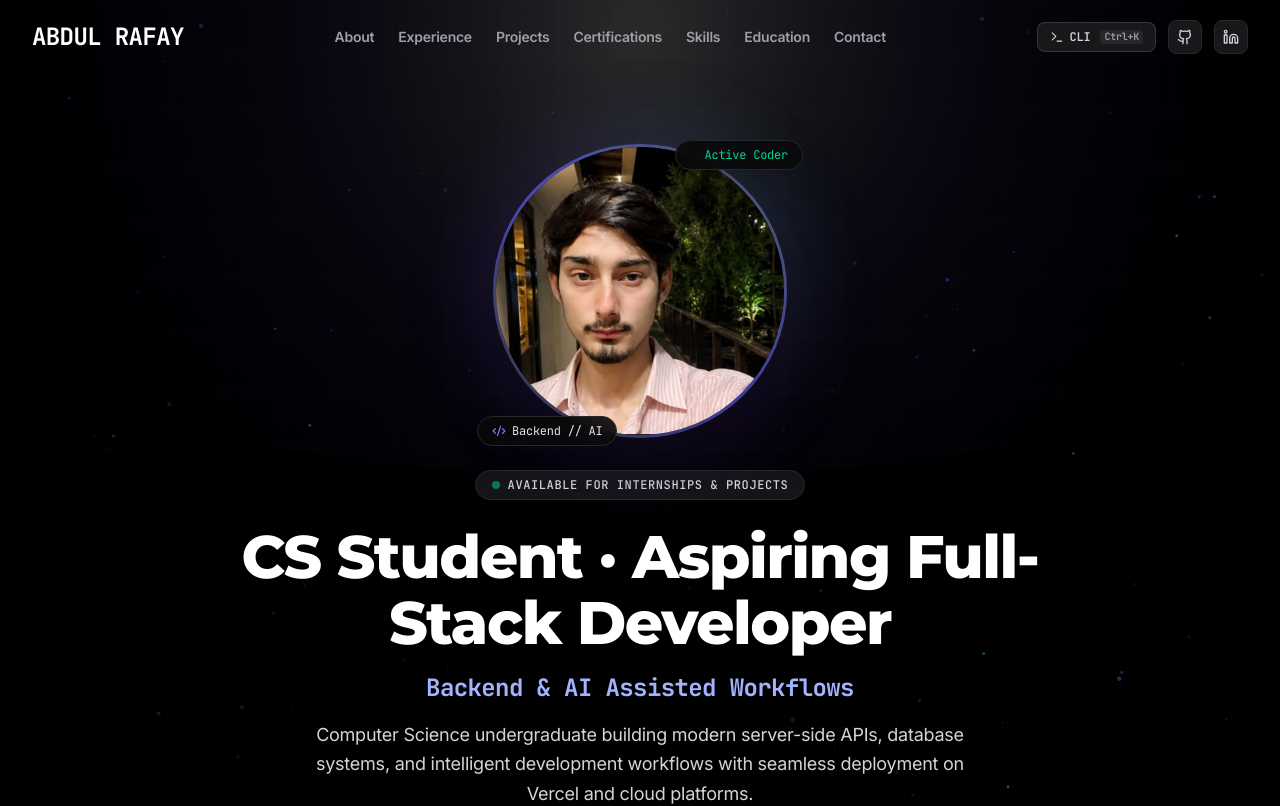
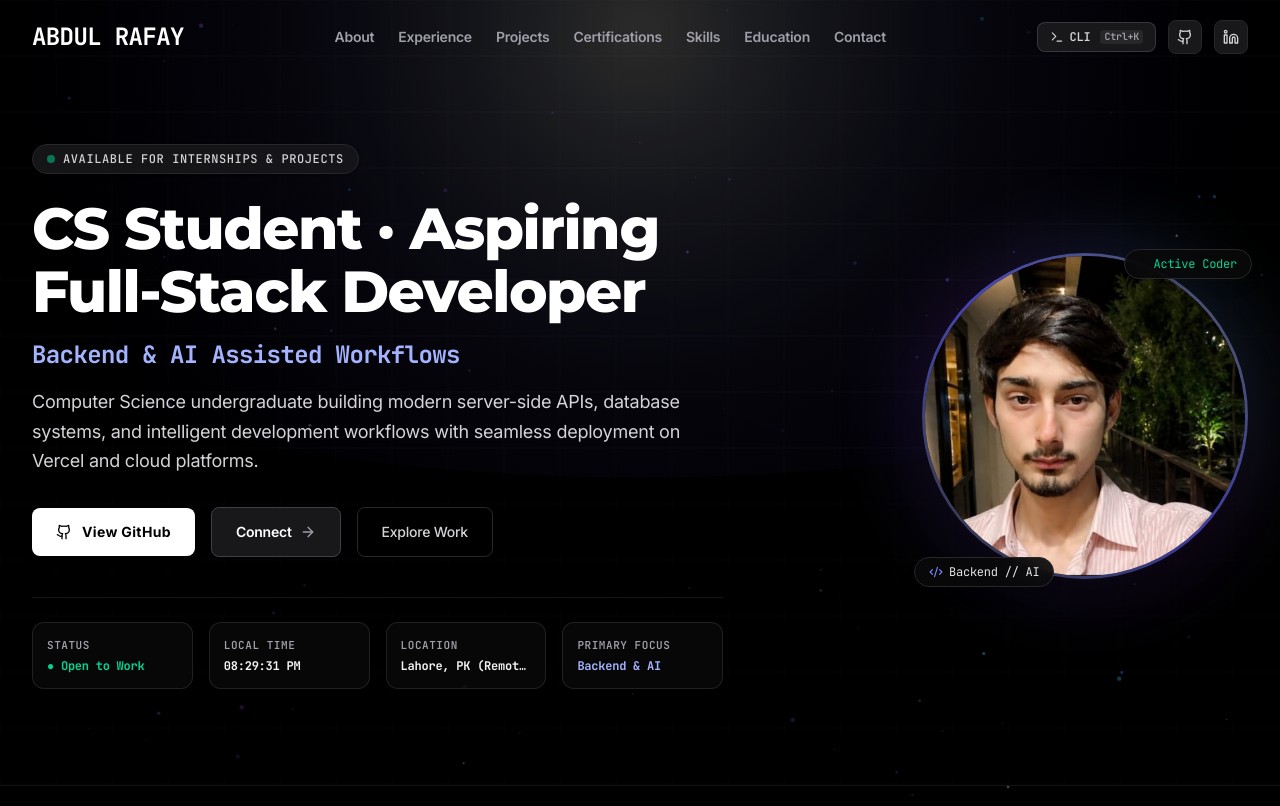
Before and after one commit to AbdulRafaytech/MyPortfolioWebsite, a React (Vite) app: page / in a window 1280 px wide. Shown: the top 806 px of the page. Built offline with nearby package versions, Linux system fonts and the light colour scheme.

Commit message:
fix: restore 2-column hero layout with centered 1:1 portrait inside circular frame

```diff
--- a/src/components/Hero.jsx
+++ b/src/components/Hero.jsx
@@ -24,60 +24,33 @@
 
   return (
     <section id="hero" className="relative pt-28 pb-16 sm:pt-36 sm:pb-24 border-b border-zinc-900/80">
-      <div className="max-w-5xl mx-auto px-4 sm:px-6 lg:px-8 text-center flex flex-col items-center">
-        {/* Centered Modern Animated Profile Picture */}
-        <div className="relative group mb-8">
-          {/* Soft Ambient Glowing Aura */}
-          <div className="absolute -inset-3 rounded-full bg-gradient-to-tr from-indigo-500/40 via-purple-500/30 to-cyan-400/40 opacity-70 blur-2xl group-hover:opacity-100 transition duration-700 animate-pulse"></div>
-
-          {/* Outer Rotating Gradient Ring */}
-          <div className="relative p-[3px] rounded-full bg-gradient-to-tr from-zinc-700 via-indigo-500/70 to-zinc-600 shadow-2xl">
-            {/* Full Centered Circular Portrait */}
-            <div className="w-52 h-52 sm:w-64 sm:h-64 md:w-72 md:h-72 rounded-full overflow-hidden bg-zinc-950 shadow-2xl relative">
-              <img
-                src="/profile.jpg"
-                alt="Abdul Rafay"
-                className="w-full h-full object-cover object-center transition-transform duration-500 group-hover:scale-105"
-                loading="eager"
-              />
-            </div>
-          </div>
-
-          {/* Centered Floating Tech Micro-Badges */}
-          <div className="absolute -bottom-2 -left-2 sm:-left-4 bg-zinc-950/90 border border-zinc-800 backdrop-blur-md px-3.5 py-1.5 rounded-full shadow-lg flex items-center gap-1.5 text-xs font-mono text-zinc-200">
-            <Code2 className="w-3.5 h-3.5 text-indigo-400" />
-            <span>Backend // AI</span>
-          </div>
-
-          <div className="absolute -top-1 -right-2 sm:-right-4 bg-zinc-950/90 border border-zinc-800 backdrop-blur-md px-3.5 py-1.5 rounded-full shadow-lg flex items-center gap-1.5 text-xs font-mono text-emerald-400">
-            <span className="w-2 h-2 rounded-full bg-emerald-400 animate-ping"></span>
-            <span>Active Coder</span>
-          </div>
-        </div>
-
+      <div className="max-w-7xl mx-auto px-4 sm:px-6 lg:px-8">
+        <div className="flex flex-col-reverse lg:flex-row items-center justify-between gap-12 lg:gap-16">
+          {/* Left Column: Bold Text & Information */}
+          <div className="w-full lg:w-3/5 text-left flex flex-col items-start">
             {/* Status Badge */}
-        <div className="inline-flex items-center gap-2 px-4 py-1.5 rounded-full bg-zinc-900/90 border border-zinc-800 text-xs font-mono font-medium text-zinc-300 mb-6 shadow-sm">
+            <div className="inline-flex items-center gap-2 px-3.5 py-1.5 rounded-full bg-zinc-900/90 border border-zinc-800 text-xs font-mono font-medium text-zinc-300 mb-6 shadow-sm">
               <span className="w-2 h-2 rounded-full bg-emerald-400 animate-pulse"></span>
               <span className="uppercase tracking-wider">Available for Internships &amp; Projects</span>
             </div>
 
-        {/* Main Headline - Centered Bold Geometric Font */}
-        <h1 className="text-4xl sm:text-5xl lg:text-6xl font-extrabold text-white tracking-tight leading-[1.1] font-['Montserrat',sans-serif] max-w-4xl">
+            {/* Main Headline - Sharp Geometric Font */}
+            <h1 className="text-4xl sm:text-5xl lg:text-[58px] font-extrabold text-white tracking-tight leading-[1.08] font-['Montserrat',sans-serif]">
               CS Student · Aspiring Full-Stack Developer
             </h1>
 
-        {/* Subtitle - Centered Exact: Backend & AI Assisted Workflows */}
+            {/* Subtitle - Exact: Backend & AI Assisted Workflows */}
             <h2 className="mt-4 text-xl sm:text-2xl font-bold text-indigo-300 font-mono tracking-tight">
               Backend &amp; AI Assisted Workflows
             </h2>
 
-        {/* Description - Centered Clean Inter Typography */}
+            {/* Description */}
             <p className="mt-4 text-base sm:text-lg text-zinc-300 max-w-2xl leading-relaxed font-['Inter',sans-serif]">
               Computer Science undergraduate building modern server-side APIs, database systems, and intelligent development workflows with seamless deployment on Vercel and cloud platforms.
             </p>
 
-        {/* Action Buttons - Centered */}
-        <div className="mt-8 flex flex-wrap items-center justify-center gap-4">
+            {/* Action Buttons */}
+            <div className="mt-8 flex flex-wrap items-center gap-4">
               <a
                 href="https://github.com/AbdulRafaytech"
                 target="_blank"
@@ -104,8 +77,8 @@
               </a>
             </div>
 
-        {/* Sharp Geometric Telemetry HUD - Centered */}
-        <div className="mt-12 pt-8 border-t border-zinc-900/90 w-full max-w-3xl grid grid-cols-2 sm:grid-cols-4 gap-4 text-left">
+            {/* Sharp Geometric Telemetry HUD */}
+            <div className="mt-10 pt-6 border-t border-zinc-900/90 w-full grid grid-cols-2 sm:grid-cols-4 gap-4">
               <div className="p-3.5 rounded-xl bg-zinc-950/80 border border-zinc-800/80 shadow-md">
                 <span className="text-[11px] font-mono uppercase text-zinc-400 block tracking-wider font-semibold">STATUS</span>
                 <span className="text-xs font-bold text-emerald-400 font-mono mt-1 block">● Open to Work</span>
@@ -124,6 +97,40 @@
               </div>
             </div>
           </div>
+
+          {/* Right Column: Profile Picture Frame on the Right with Picture Centered in the Frame */}
+          <div className="w-full lg:w-2/5 flex justify-center lg:justify-end">
+            <div className="relative group">
+              {/* Soft Ambient Glowing Aura */}
+              <div className="absolute -inset-3 rounded-full bg-gradient-to-tr from-indigo-500/40 via-purple-500/30 to-cyan-400/40 opacity-70 blur-2xl group-hover:opacity-100 transition duration-700 animate-pulse"></div>
+
+              {/* Outer Rotating Gradient Ring */}
+              <div className="relative p-[3px] rounded-full bg-gradient-to-tr from-zinc-700 via-indigo-500/70 to-zinc-600 shadow-2xl">
+                {/* Clean Circular Frame with Picture Perfectly Centered Inside */}
+                <div className="w-56 h-56 sm:w-64 sm:h-64 md:w-72 md:h-72 lg:w-80 lg:h-80 rounded-full overflow-hidden bg-zinc-950 shadow-2xl flex items-center justify-center relative">
+                  <img
+                    src="/profile.jpg"
+                    alt="Abdul Rafay"
+                    className="w-full h-full object-cover object-center transition-transform duration-500 group-hover:scale-105"
+                    loading="eager"
+                  />
+                </div>
+              </div>
+
+              {/* Floating Tech Micro-Badges */}
+              <div className="absolute -bottom-2 -left-2 bg-zinc-950/90 border border-zinc-800 backdrop-blur-md px-3.5 py-1.5 rounded-full shadow-lg flex items-center gap-1.5 text-xs font-mono text-zinc-200">
+                <Code2 className="w-3.5 h-3.5 text-indigo-400" />
+                <span>Backend // AI</span>
+              </div>
+
+              <div className="absolute -top-1 -right-1 bg-zinc-950/90 border border-zinc-800 backdrop-blur-md px-3.5 py-1.5 rounded-full shadow-lg flex items-center gap-1.5 text-xs font-mono text-emerald-400">
+                <span className="w-2 h-2 rounded-full bg-emerald-400 animate-ping"></span>
+                <span>Active Coder</span>
+              </div>
+            </div>
+          </div>
+        </div>
+      </div>
     </section>
   );
 }
```
Also changed, not shown: public/profile.jpg. Lines whose indentation alone changed are shown as unchanged.
